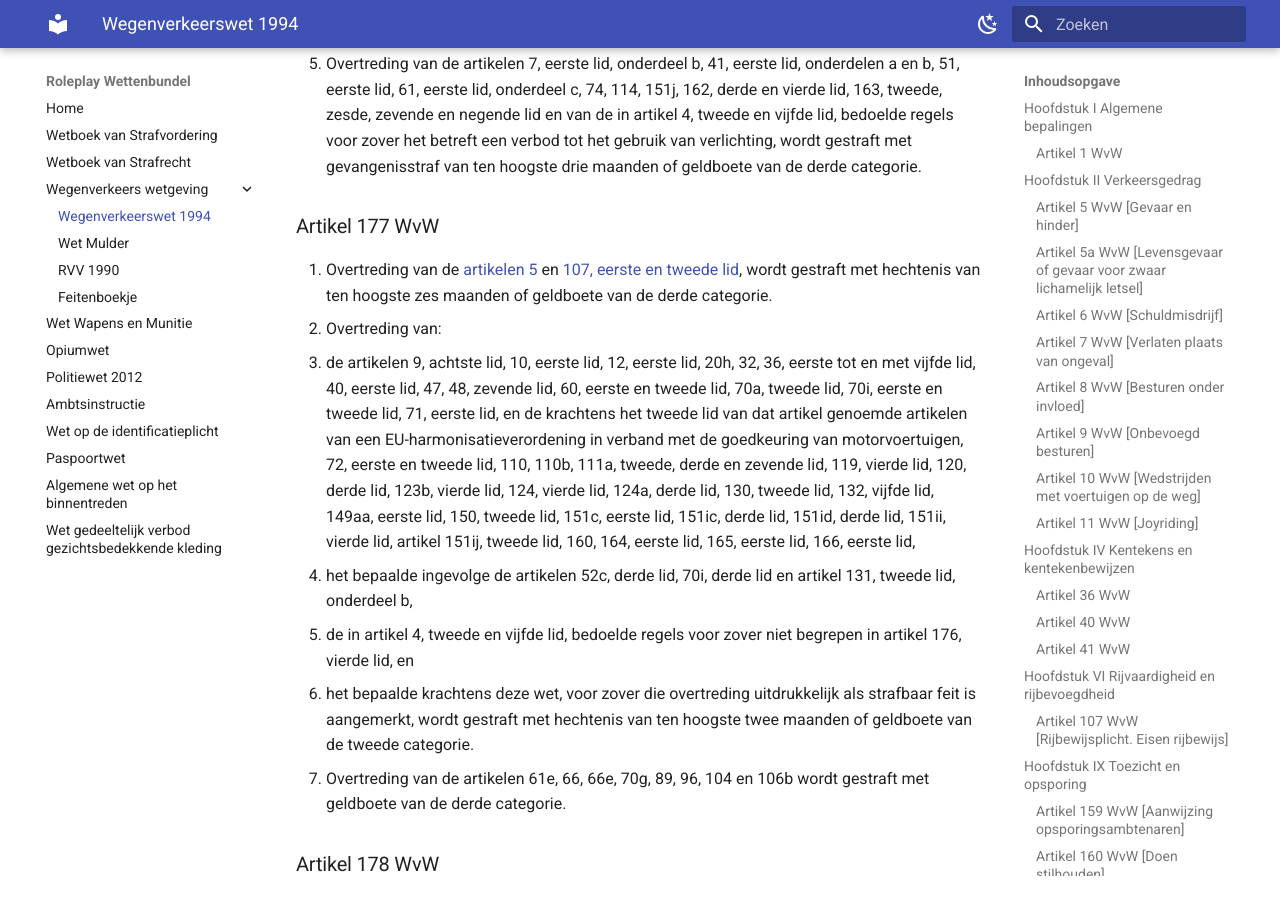
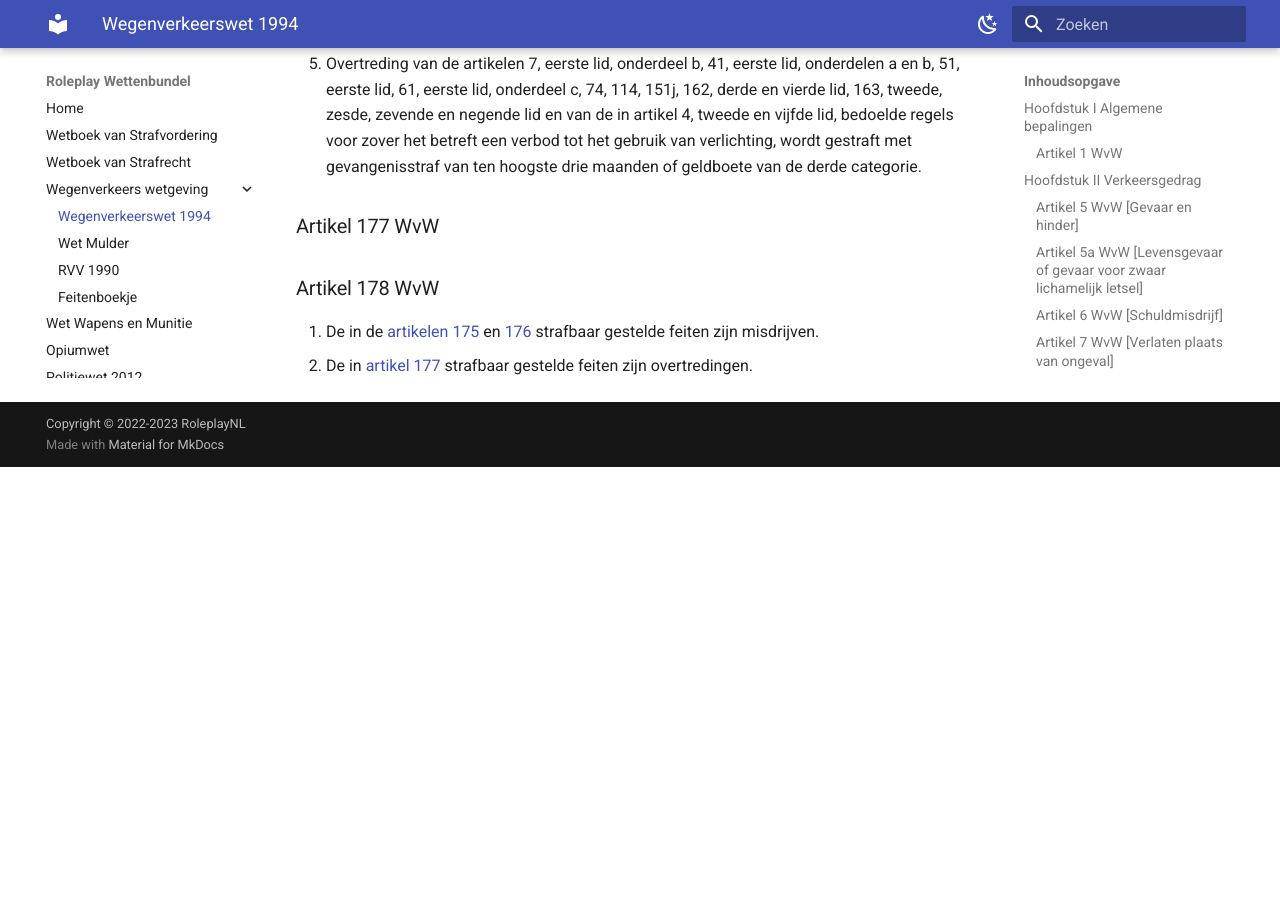
Before and after one commit to EnriqueFernandez20/FutureRP-Wettenbundel, an MkDocs documentation site: the page built from docs/wegenverkeerswet/wegenverkeerswet-1994.md, in a window 1280 px wide and 900 px high, scrolled down 8193 px. Built offline with MkDocs 1.6.1 and Material for MkDocs 9.7.7, drawn with Linux system fonts in a browser that asks for light colours; after the commit the page ends 8660 px from its top, so only the background shows below that.

Commit message:
Update wegenverkeerswet-1994.md

```diff
--- a/docs/wegenverkeerswet/wegenverkeerswet-1994.md
+++ b/docs/wegenverkeerswet/wegenverkeerswet-1994.md
@@ -138,13 +138,7 @@ Het is verboden opzettelijk wederrechtelijk een aan een ander toebehorend motorr
 5. Overtreding van de artikelen 7, eerste lid, onderdeel b, 41, eerste lid, onderdelen a en b, 51, eerste lid, 61, eerste lid, onderdeel c, 74, 114, 151j, 162, derde en vierde lid, 163, tweede, zesde, zevende en negende lid en van de in artikel 4, tweede en vijfde lid, bedoelde regels voor zover het betreft een verbod tot het gebruik van verlichting, wordt gestraft met gevangenisstraf van ten hoogste drie maanden of geldboete van de derde categorie.
 
 ### Artikel 177 WvW
-1. Overtreding van de [artikelen 5](#artikel-5-wvw-gevaar-en-hinder) en [107, eerste en tweede lid](#artikel-107-wvw-rijbewijsplicht-eisen-rijbewijs), wordt gestraft met hechtenis van ten hoogste zes maanden of geldboete van de derde categorie.
-2. Overtreding van:
-   1. de artikelen 9, achtste lid, 10, eerste lid, 12, eerste lid, 20h, 32, 36, eerste tot en met vijfde lid, 40, eerste lid, 47, 48, zevende lid, 60, eerste en tweede lid, 70a, tweede lid, 70i, eerste en tweede lid, 71, eerste lid, en de krachtens het tweede lid van dat artikel genoemde artikelen van een EU-harmonisatieverordening in verband met de goedkeuring van motorvoertuigen, 72, eerste en tweede lid, 110, 110b, 111a, tweede, derde en zevende lid, 119, vierde lid, 120, derde lid, 123b, vierde lid, 124, vierde lid, 124a, derde lid, 130, tweede lid, 132, vijfde lid, 149aa, eerste lid, 150, tweede lid, 151c, eerste lid, 151ic, derde lid, 151id, derde lid, 151ii, vierde lid, artikel 151ij, tweede lid, 160, 164, eerste lid, 165, eerste lid, 166, eerste lid,
-   2. het bepaalde ingevolge de artikelen 52c, derde lid, 70i, derde lid en artikel 131, tweede lid, onderdeel b,
-   3. de in artikel 4, tweede en vijfde lid, bedoelde regels voor zover niet begrepen in artikel 176, vierde lid, en
-   4. het bepaalde krachtens deze wet, voor zover die overtreding uitdrukkelijk als strafbaar feit is aangemerkt, wordt gestraft met hechtenis van ten hoogste twee maanden of geldboete van de tweede categorie.
-3. Overtreding van de artikelen 61e, 66, 66e, 70g, 89, 96, 104 en 106b wordt gestraft met geldboete van de derde categorie.
+
 
 ### Artikel 178 WvW
 1. De in de [artikelen 175](#artikel-175-wvw) en [176](#artikel-176-wvw) strafbaar gestelde feiten zijn misdrijven.
```
